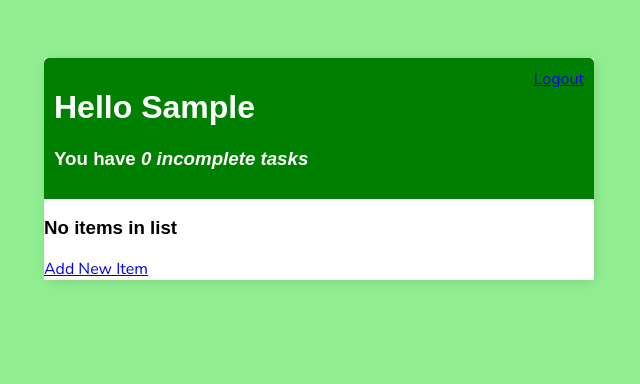
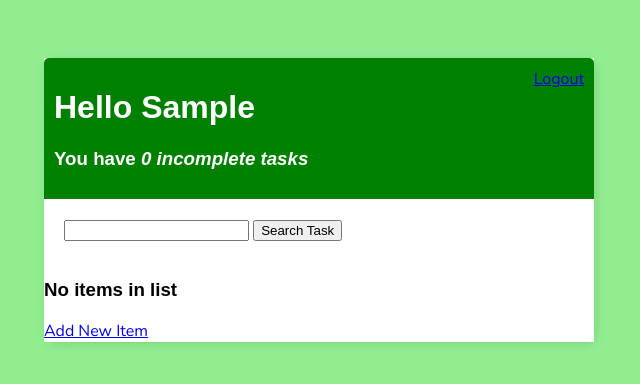
Before and after one commit to davidelan/todo-list-test, a Django app: page / in a window 1280 px wide. Shown: the top 384 px of the page, without its empty margins (321-961 px from the left). Run offline with Django 4.2, Linux system fonts and the light colour scheme; the visitor is signed in with stand-in values (Sample User, id 1); data that the repository does not hold is empty.

Commit message:
Add styling to search-add-wrapper class

```diff
--- a/todo_list/templates/todo_list/main.html
+++ b/todo_list/templates/todo_list/main.html
@@ -76,6 +76,13 @@
         border-radius: 50%;
     }
 
+    #search-add-wrapper {
+        display: flex;
+        justify-content: space-between;
+        align-items: center;
+        padding: 20px;
+    }
+
 </style>
 <body>
     <div class="container">
--- a/todo_list/templates/todo_list/task_list.html
+++ b/todo_list/templates/todo_list/task_list.html
@@ -16,10 +16,12 @@
 
 
 
-<!-- <form action="" method="get">
-    <input type="text" name="search-area">
-    <input type="submit" value="Search Task">
-</form> -->
+<div id="search-add-wrapper">
+    <form action="" method="get">
+        <input type="text" name="search-area">
+        <input type="submit" value="Search Task">
+    </form>
+</div>
 
 <div class="task-items-wrapper">
     {% for tasks in task %}
```
